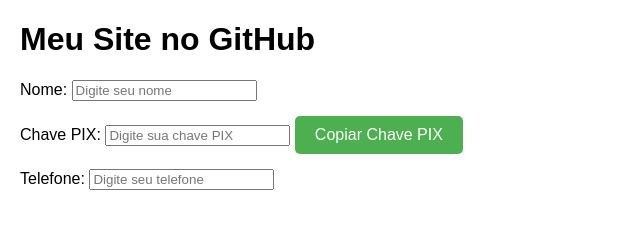
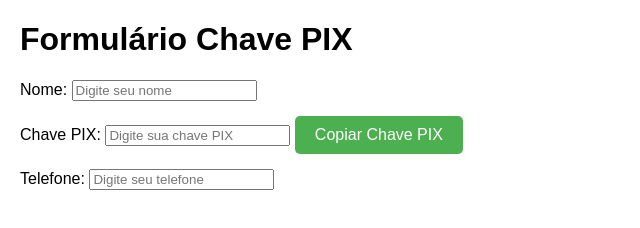
Before and after one commit to Jhoon11/offnasexta, a plain HTML site: page index.html in a window 1280 px wide. Shown: the whole page, without its empty margins (0-640 px from the left). Drawn offline with Linux system fonts and the light colour scheme.

Commit message:
Update index.html

```diff
--- a/index.html
+++ b/index.html
@@ -3,7 +3,7 @@
 <head>
     <meta charset="UTF-8">
     <meta name="viewport" content="width=device-width, initial-scale=1.0">
-    <title>Meu Site no GitHub</title>
+    <title>Formulário Chave PIX</title>
     <style>
         body {
             font-family: Arial, sans-serif;
@@ -31,7 +31,7 @@
     </style>
 </head>
 <body>
-    <h1>Meu Site no GitHub</h1>
+    <h1>Formulário Chave PIX</h1>
     <div class="form-group">
         <label for="nome">Nome:</label>
         <input type="text" id="nome" placeholder="Digite seu nome">
```
